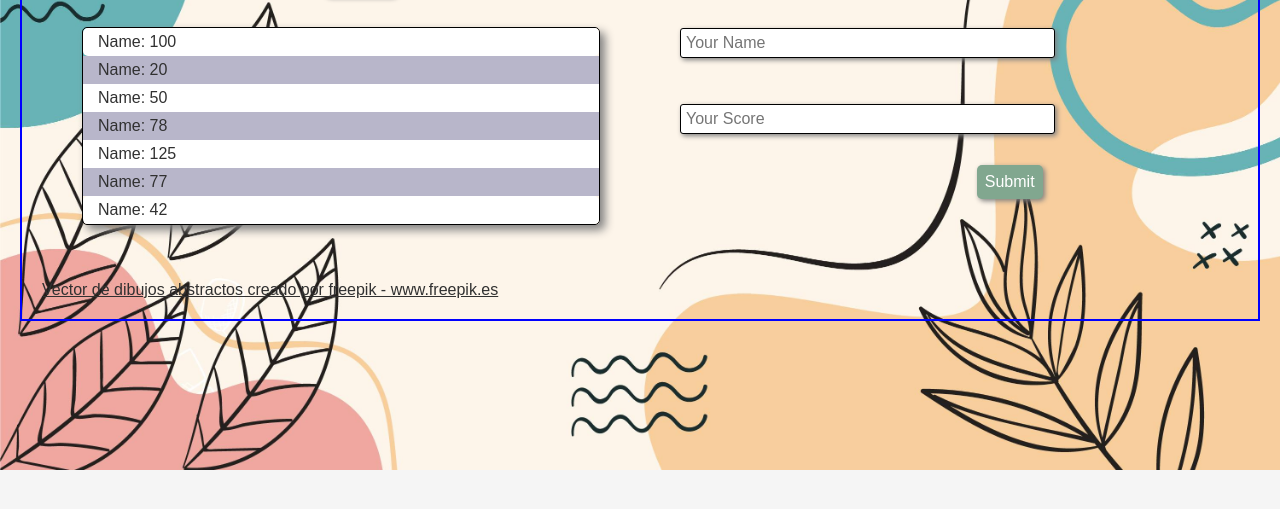
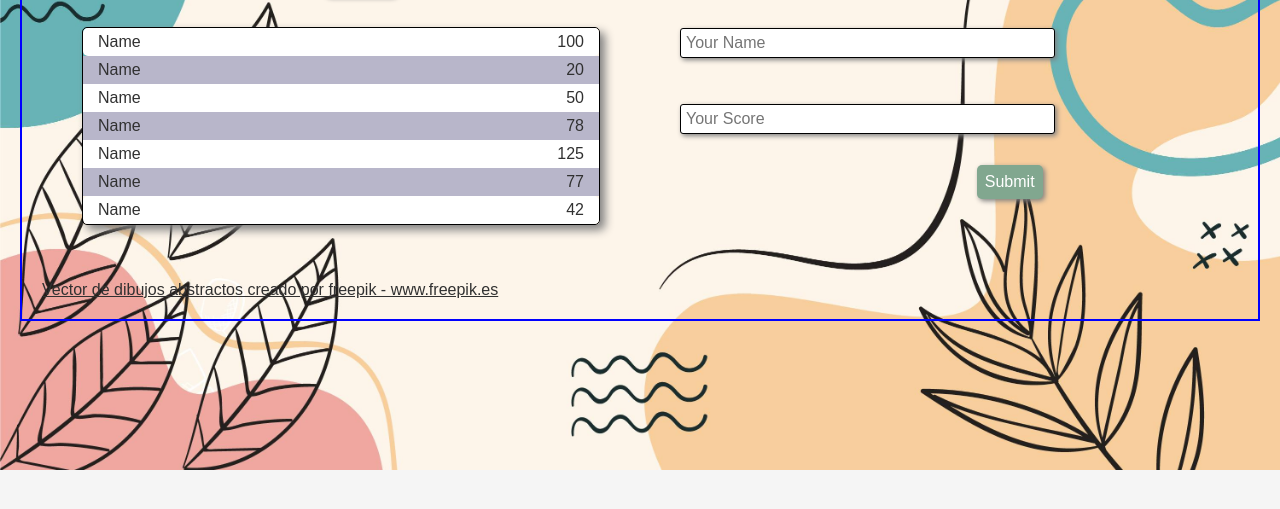
Before and after one commit to acolombo1/leaderboard, a website: page dist/index.html in a window 1280 px wide. Shown: the part 255-764 px from the top of the page. Drawn offline with Linux system fonts and the light colour scheme; no server answers.

Commit message:
after npm run build

```diff
--- a/dist/index.html
+++ b/dist/index.html
@@ -15,13 +15,13 @@
         <button id="Refresh-btn" class="button" type="button">Refresh</button>
       </div>
       <ul class="leaderboard">
-        <li class="listitem">Name: 100</li>
-        <li class="listitem">Name: 20</li>
-        <li class="listitem">Name: 50</li>
-        <li class="listitem">Name: 78</li>
-        <li class="listitem">Name: 125</li>
-        <li class="listitem">Name: 77</li>
-        <li class="listitem">Name: 42</li>
+        <li class="listitem"><span>Name</span> <span>100</span></li>
+        <li class="listitem"><span>Name</span> <span>20</span></li>
+        <li class="listitem"><span>Name</span> <span>50</span></li>
+        <li class="listitem"><span>Name</span> <span>78</span></li>
+        <li class="listitem"><span>Name</span> <span>125</span></li>
+        <li class="listitem"><span>Name</span> <span>77</span></li>
+        <li class="listitem"><span>Name</span> <span>42</span></li>
       </ul>
     </div>
     <div class="rightsection">
```
Also changed, not shown: dist/main.js (+3 -3 lines).
